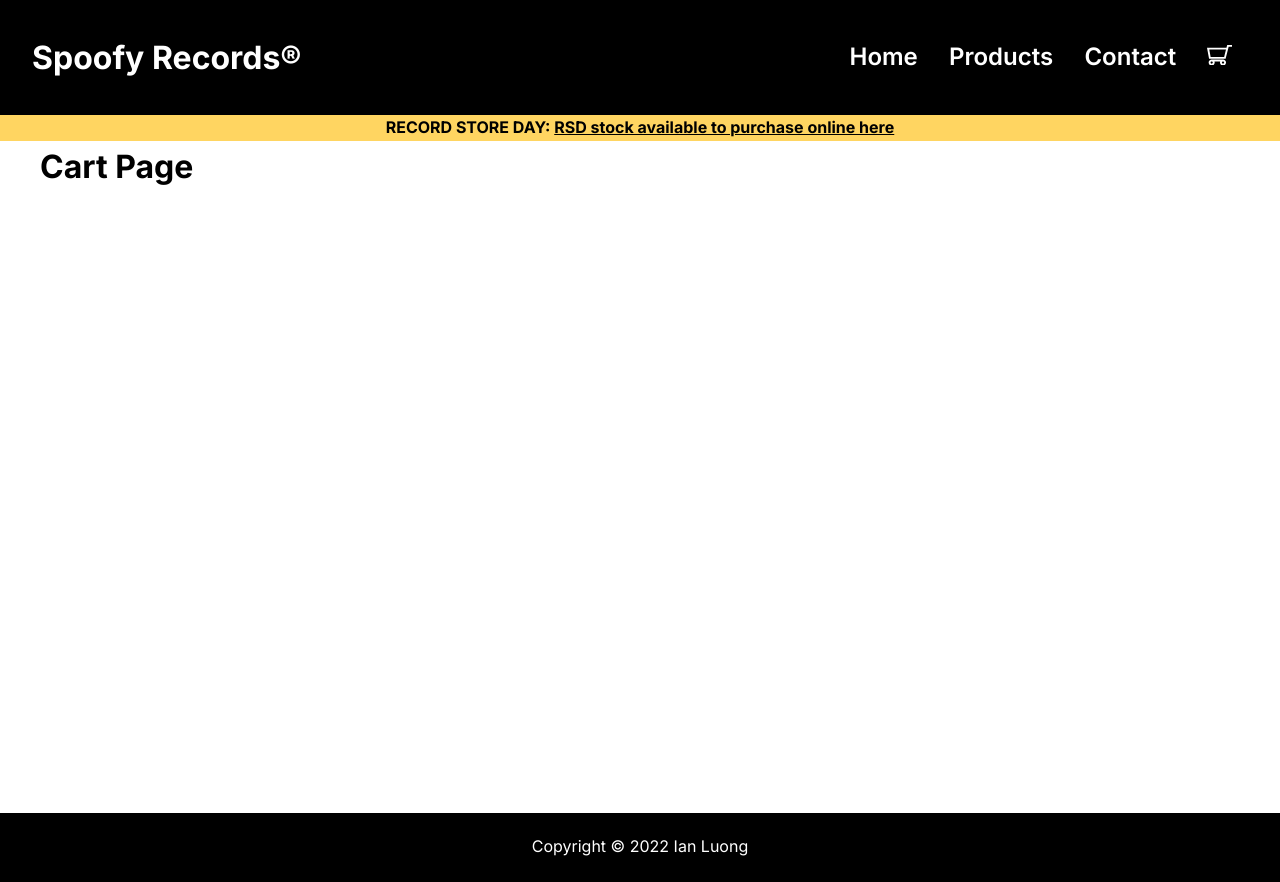
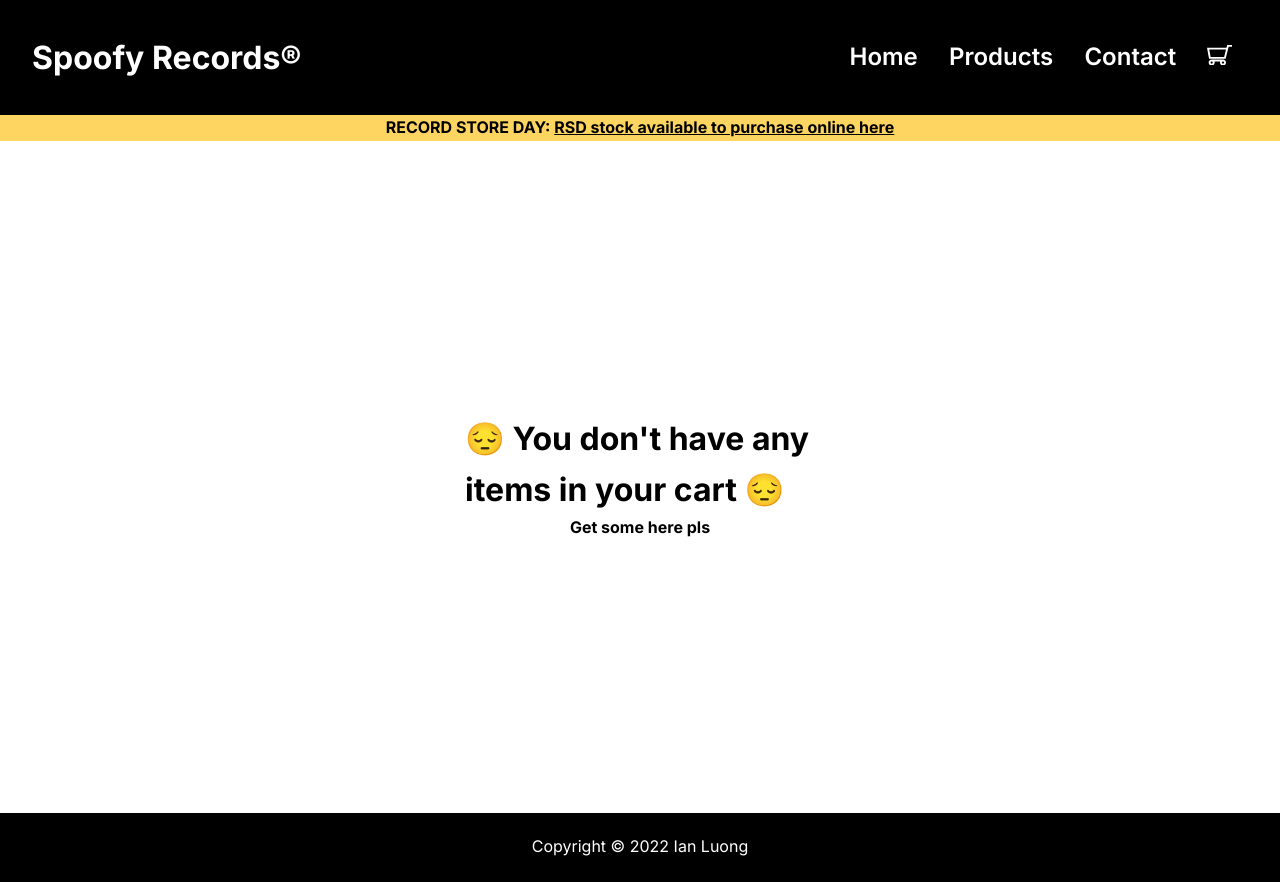
Before and after one commit to IanLuong/shopping-cart, a React (Create React App) app: page /cart in a window 1280 px wide. Built offline with nearby package versions, Linux system fonts and the light colour scheme.

Commit message:
Add cart item functionality

```diff
--- a/src/App.js
+++ b/src/App.js
@@ -12,15 +12,42 @@ import { useState } from "react"
 export default function App() {
 
     const [cart, setCart] = useState([])
+    console.log(cart)
 
     function addToCart(record) {
-        setCart(prevCart => [...prevCart, record])
+        const recordAlreadyInCart = cart.filter(item => item.id === record.id).length > 0
+
+        if (recordAlreadyInCart) {
+            const recordIndex = cart.findIndex(item => item.id === record.id)
+            let currentCart = [...cart]
+            let updatedItem = {
+                ...currentCart[recordIndex],
+                count: currentCart[recordIndex].count + 1
+            }
+            currentCart[recordIndex] = updatedItem
+            setCart(currentCart)
+
+        } else {
+            setCart(prevCart => [...prevCart, {
+                ...record,
+                count: 1
+            }])
+        }
     }
 
-    function removeFromCart(key) {
-        setCart(prevCart => {
-            // TODO: Fix this
-        })
+    function removeFromCart(record) {
+        const recordIndex = cart.findIndex(item => item.id === record.id)
+        if(cart[recordIndex].count === 1) {
+            setCart(prevCart => prevCart.filter(item => item.id !== record.id))
+        } else {
+            let currentCart = [...cart]
+            let updatedItem = {
+                ...currentCart[recordIndex],
+                count: currentCart[recordIndex].count - 1
+            }
+            currentCart[recordIndex] = updatedItem
+            setCart(currentCart)
+        }
     }
 
     function clearCart() {
@@ -37,7 +64,7 @@ export default function App() {
                     <Link to="/contact" className="link">Contact</Link>
                     <Link to="/cart" className="link">
                         <img src={cartImage} alt="Cart" />
-                        {cart.length > 0 && <span class="badge">{cart.length}</span>}
+                        {cart.length > 0 && <span className="badge">{cart.reduce((total, cur) => total + cur.count, 0)}</span>}
                     </Link>
                 </div>
             </nav>
@@ -51,7 +78,7 @@ export default function App() {
                         <Route path="/" element={<Home />}></Route>
                         <Route path="/products" element={<Products addToCart={addToCart} />}></Route>
                         <Route path="/contact" element={<Contact />}></Route>
-                        <Route path="/cart" element={<Cart />}></Route>
+                        <Route path="/cart" element={<Cart cart={cart} addToCart={addToCart} removeFromCart={removeFromCart}/>}></Route>
                     </Routes>
                 </main>
             </div>
--- a/src/components/Cart.js
+++ b/src/components/Cart.js
@@ -1,5 +1,17 @@
-export default function Cart() {
+import CartItem from "./CartItem"
+
+export default function Cart(props) {
+    const { cart } = props
+    const mappedCart = cart.map(item => <CartItem item={item} addToCart={props.addToCart} removeFromCart={props.removeFromCart}/>)
+
     return (
-        <h1>Cart Page</h1>
+        <div className="cart">
+            {cart.length === 0 ?
+                <>
+                    <h1 className="cart-empty-message">😔 You don't have any items in your cart 😔</h1>
+                    <h4>Get some here pls</h4>
+                </> :
+                mappedCart}
+        </div>
     )
 }
--- /dev/null
+++ b/src/components/CartItem.js
@@ -0,0 +1,19 @@
+export default function CartItem(props) {
+    const { item } = props
+
+    return (
+        <div className="cart-item">
+            <img src={item.image} alt="" />
+            <div className="cart-item-info">
+                <h3>{item.title}</h3>
+                <h3>{item.artist}</h3>
+            </div>
+            <div className="cart-item-quantity">
+                <button onClick={() => props.removeFromCart(item)}>-</button>
+                <p>{item.count}</p>
+                <button onClick={() => props.addToCart(item)}>+</button>
+            </div>
+            <h4 className="cart-item-subtotal">£{(item.count * item.price).toFixed(2)}</h4>
+        </div>
+    )
+}
--- a/src/components/Item.js
+++ /dev/null
@@ -1,18 +0,0 @@
-import React from "react"
-
-export default function Item(props) {
-    const { title, artist, price, image } = props.record
-
-    return (
-        <div className="item">
-            <h3 className="item-title">{title}</h3>
-            <h4 className="item-artist">{artist}</h4>
-            <div class="pricing">
-                <button className="add-cart-button" onClick={() => props.addToCart(props.record)}>Add to Cart</button>
-                <p className="item-price">£{price}</p>
-            </div>
-
-            <img className="item-image" src={image} alt="" />
-        </div>
-    )
-}
--- a/src/components/Products.js
+++ b/src/components/Products.js
@@ -1,8 +1,8 @@
-import Item from "./Item"
+import ProductsItem from "./ProductsItem"
 import recordData from "../recordData"
 
 export default function Products(props) {
-    const mappedData = recordData.map(record => <Item record={record} key={record.id} addToCart={props.addToCart}/>)
+    const mappedData = recordData.map(record => <ProductsItem record={record} key={record.id} addToCart={props.addToCart}/>)
 
     return (
         <div className="records">
--- /dev/null
+++ b/src/components/ProductsItem.js
@@ -0,0 +1,18 @@
+import React from "react"
+
+export default function ProductsItem(props) {
+    const { title, artist, price, image } = props.record
+
+    return (
+        <div className="products-item">
+            <h3 className="products-item-title">{title}</h3>
+            <h4 className="products-item-artist">{artist}</h4>
+            <div className="pricing">
+                <button className="add-cart-button" onClick={() => props.addToCart(props.record)}>Add to Cart</button>
+                <p className="products-item-price">£{price}</p>
+            </div>
+
+            <img className="products-item-image" src={image} alt="" />
+        </div>
+    )
+}
--- a/src/style.css
+++ b/src/style.css
@@ -83,6 +83,7 @@ footer {
 
 main {
     min-height: 84vh;
+    height: 0;
 }
 
 .records {
@@ -92,7 +93,7 @@ main {
     align-items: center;
 }
 
-@media (min-width: 800px) {
+@media (min-width: 840px) {
     .records {
         display: grid;
         grid-template-columns: 1fr 1fr 1fr;
@@ -104,13 +105,18 @@ main {
     }
 }
 
-.item {
+.products {
+    height: 100%;
+    display: flex;
+    justify-content: center;
+    align-items: center;
+}
+
+.products-item {
     display: flex;
     padding: 1em;
     flex-direction: column;
     align-items: center;
-    width: 400px;
-    max-width: 100%;
 }
 
 .pricing {
@@ -120,17 +126,18 @@ main {
     align-items: center;
 }
 
-.item-image {
+.products-item-image {
     order: -1;
 }
 
-.item-title, .item-artist {
+.products-item-title, .products-item-artist {
     align-self: flex-start;
     line-height: 1.3;
     font-weight: 400;
+    font-size: 1.05rem;
 }
 
-.item-artist {
+.products-item-artist {
     color: #4d4d4d;
 }
 
@@ -144,12 +151,12 @@ main {
     cursor: pointer;
 }
 
-.add-cart-button:hover, .add-cart-button:focus{
+.add-cart-button:hover, .add-cart-button:focus {
     background-color: #FFD561;
     color: #000000;
 }
 
-.item-price {
+.products-item-price {
     font-weight: 400;
 }
 
@@ -158,3 +165,16 @@ main {
     max-width: 1200px;
     margin: 0 auto;
 }
+
+.cart {
+    height: 100%;
+    display: flex;
+    flex-direction: column;
+    justify-content: center;
+    align-items: center;
+}
+
+.cart-empty-message {
+    width: 350px;
+    max-width: 55%;
+}
```
